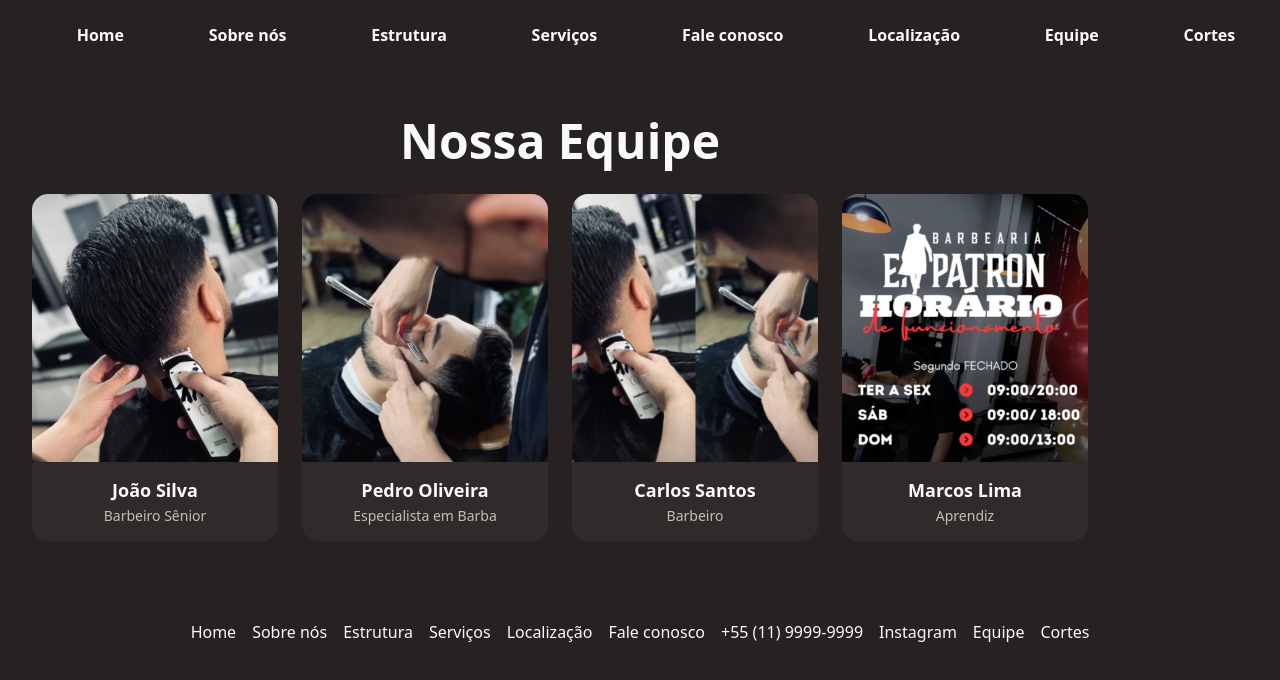
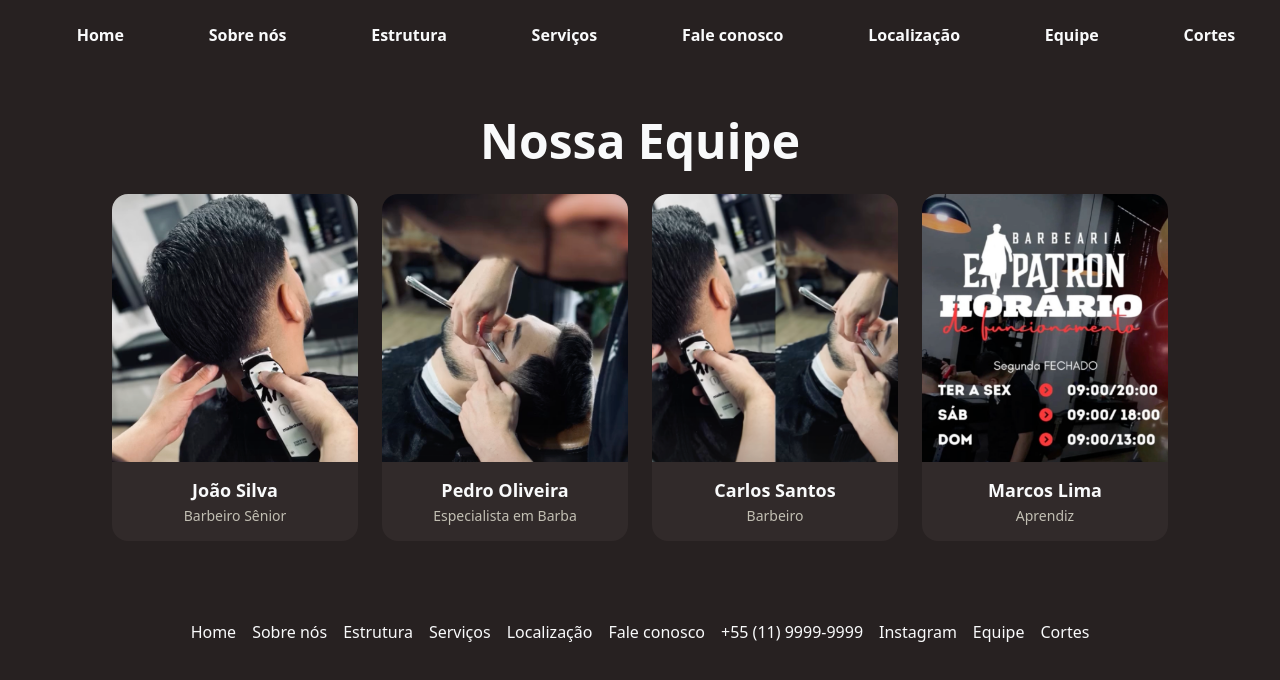
Before and after one commit to joaquimrafael/el-patron-nextjs, a Next.js app: page /equipe in a window 1280 px wide. Shown: the top 680 px of the page. Built offline with nearby package versions, Linux system fonts and the light colour scheme.

Commit message:
fix: center list and detail pages by adding auto margins

```diff
--- a/src/app/globals.css
+++ b/src/app/globals.css
@@ -595,6 +595,7 @@ footer ul {
 .list-page {
   width: 100%;
   max-width: 70rem;
+  margin-inline: auto;
   padding: 5rem 1rem 2rem;
   display: flex;
   flex-direction: column;
@@ -691,6 +692,7 @@ footer ul {
 .detail-page {
   width: 100%;
   max-width: 50rem;
+  margin-inline: auto;
   padding: 5rem 1rem 2rem;
   display: flex;
   flex-direction: column;
```
